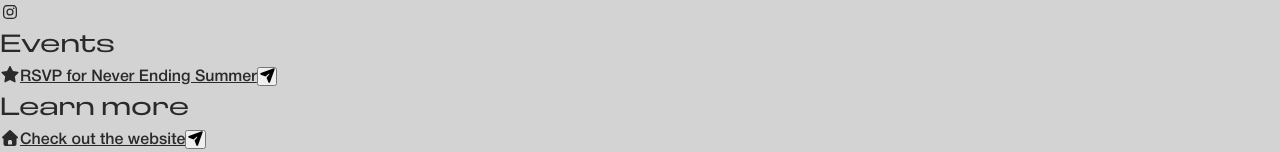
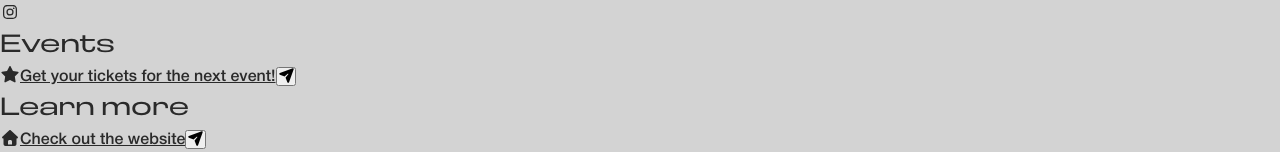
Before and after one commit to Antonioreyes8/warehouse-project, a Next.js app: page /linktree in a window 1280 px wide. Shown: the part 341-493 px from the top of the page. Built offline with nearby package versions, Linux system fonts and the light colour scheme.

Commit message:
adding ticekts to linktree

```diff
--- a/app/linktree/page.tsx
+++ b/app/linktree/page.tsx
@@ -76,8 +76,8 @@ const socialLinks: LinkItem[] = [
 ];
 
 const RSVP_LINK: LinkItem = {
-	title: "RSVP for Never Ending Summer",
-	url: "https://partiful.com/e/TMbiai50r62bvoly2dQW",
+	title: "Get your tickets for the next event!",
+	url: "https://thediasporaproject.org/tickets",
 	icon: faStar,
 };
 
```
